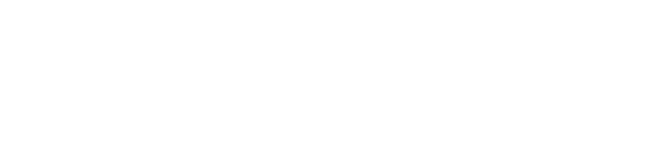
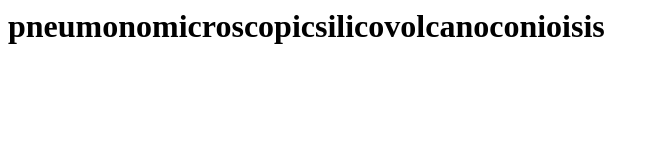
Before and after one commit to RubenFields/Ruben, a plain HTML site: page index.html in a window 1280 px wide. Shown: the whole page, without its empty margins (0-659 px from the left). Drawn offline with Linux system fonts and the light colour scheme.

```diff
--- a/index.html
+++ b/index.html
@@ -1,7 +1,8 @@
 <html>
   <head>
-    <title></title>
+    <title>I Like Turtles</title>
   </head>
   <body>
+    <h1>pneumonomicroscopicsilicovolcanoconioisis</h1>
   </body>
 </html>
```
